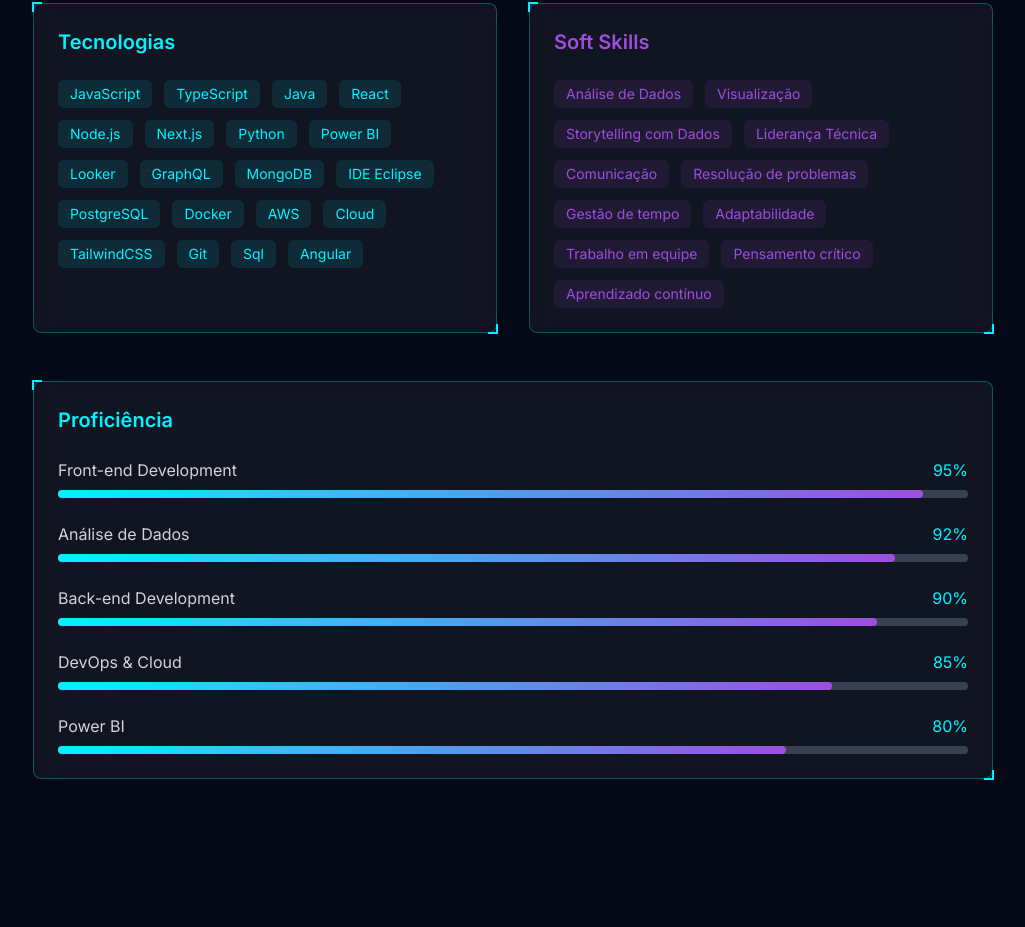
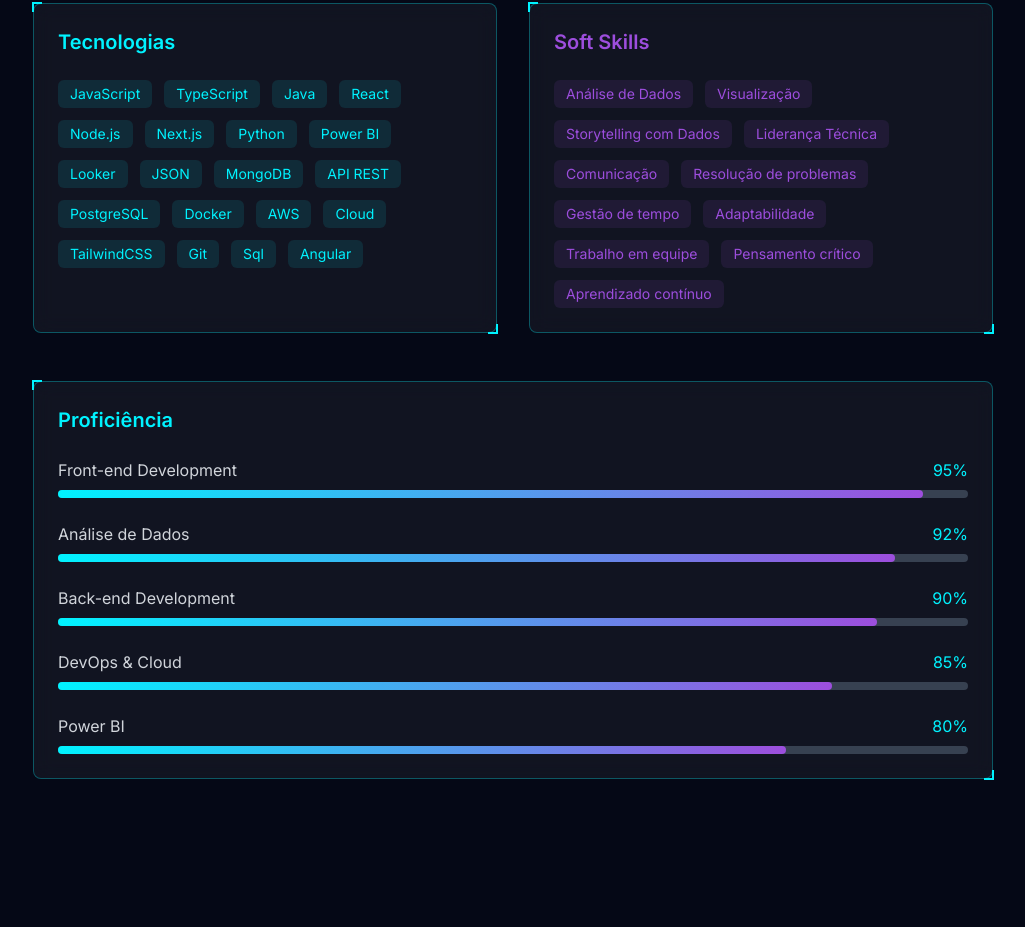
Before and after one commit to Mserapim/project-MS, a React (Vite) app: page / in a window 1280 px wide. Shown: the part 3365-4292 px from the top of the page, without its empty margins (143-1168 px from the left). Built offline with nearby package versions, Linux system fonts and the light colour scheme.

Commit message:
Atualização do site

```diff
--- a/src/App.tsx
+++ b/src/App.tsx
@@ -427,7 +427,7 @@ function App() {
               <div className="flex flex-wrap gap-3">
                 {[
                   'JavaScript', 'TypeScript', "Java", 'React', 'Node.js', 'Next.js',
-                  'Python', 'Power BI', "Looker", 'GraphQL', 'MongoDB', "IDE Eclipse", 'PostgreSQL',
+                  'Python', 'Power BI', "Looker", 'JSON', 'MongoDB', "API REST", 'PostgreSQL',
                   'Docker', 'AWS', 'Cloud', 'TailwindCSS', 'Git','Sql','Angular'
                 ].map((skill) => (
                   <span key={skill} className="skill-tag bg-neon-blue/10 text-neon-blue px-3 py-1 rounded-md text-sm transition-all hover:bg-neon-blue/20">
```
